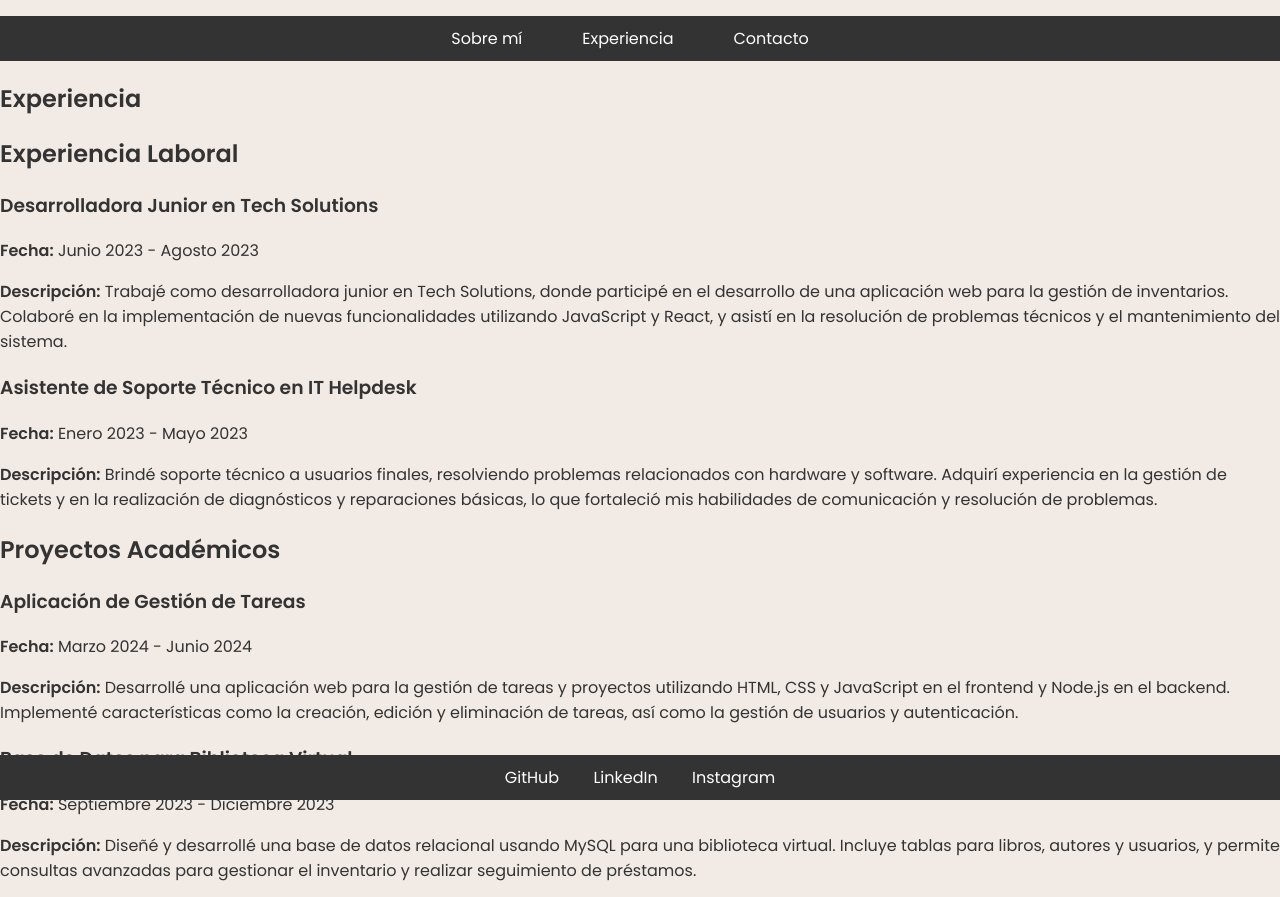
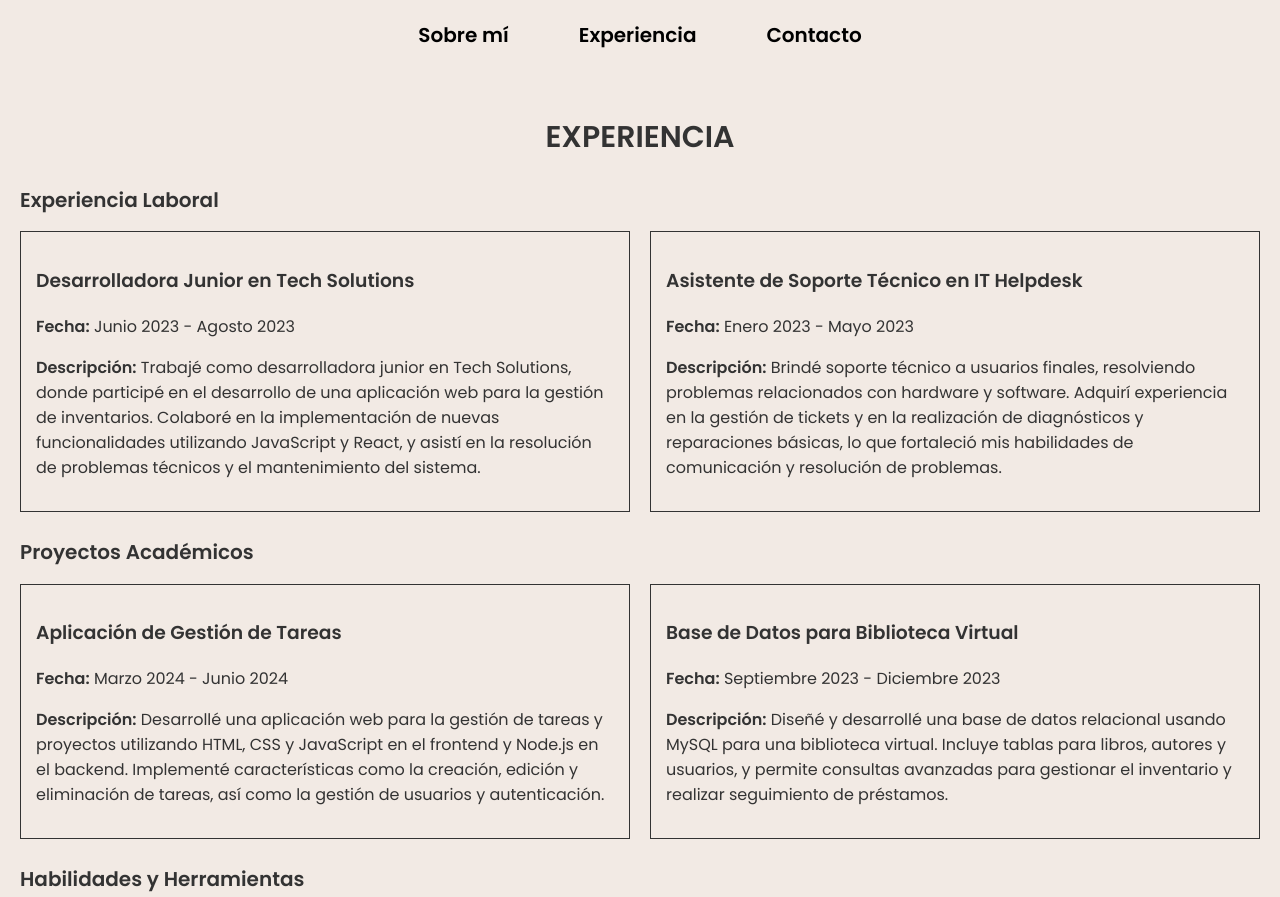
Before and after one commit to TaliaZurbriggen/TP1---Desarrollo-de-Software-2024, a plain HTML site: page Experiencia.html in a window 1280 px wide. Shown: the top 897 px of the page. Drawn offline with Linux system fonts and the light colour scheme.

Commit message:
termine los estilos para la pagina completa

```diff
--- a/Experiencia.html
+++ b/Experiencia.html
@@ -16,35 +16,39 @@
     </nav>
 
     <section>
-        <h1>Experiencia</h1>
+        <h1>EXPERIENCIA</h1>
 
         <h2>Experiencia Laboral</h2>
 
-        <article>
+        <div class="experiencia-container">
+            <article class="experiencia">
                 <h3>Desarrolladora Junior en Tech Solutions</h3>
                 <p><strong>Fecha:</strong> Junio 2023 - Agosto 2023</p>
                 <p><strong>Descripción:</strong> Trabajé como desarrolladora junior en Tech Solutions, donde participé en el desarrollo de una aplicación web para la gestión de inventarios. Colaboré en la implementación de nuevas funcionalidades utilizando JavaScript y React, y asistí en la resolución de problemas técnicos y el mantenimiento del sistema.</p>
             </article>
 
-        <article>
+            <article class="experiencia">
                 <h3>Asistente de Soporte Técnico en IT Helpdesk</h3>
                 <p><strong>Fecha:</strong> Enero 2023 - Mayo 2023</p>
                 <p><strong>Descripción:</strong> Brindé soporte técnico a usuarios finales, resolviendo problemas relacionados con hardware y software. Adquirí experiencia en la gestión de tickets y en la realización de diagnósticos y reparaciones básicas, lo que fortaleció mis habilidades de comunicación y resolución de problemas.</p>
             </article>
+        </div>
 
         <h2>Proyectos Académicos</h2>
 
-        <article>
+        <div class="proyectos-container">
+            <article class="proyectos">
                 <h3>Aplicación de Gestión de Tareas</h3>
                 <p><strong>Fecha:</strong> Marzo 2024 - Junio 2024</p>
                 <p><strong>Descripción:</strong> Desarrollé una aplicación web para la gestión de tareas y proyectos utilizando HTML, CSS y JavaScript en el frontend y Node.js en el backend. Implementé características como la creación, edición y eliminación de tareas, así como la gestión de usuarios y autenticación.</p>
             </article>
 
-        <article>
+            <article class="proyectos">
                 <h3>Base de Datos para Biblioteca Virtual</h3>
                 <p><strong>Fecha:</strong> Septiembre 2023 - Diciembre 2023</p>
                 <p><strong>Descripción:</strong> Diseñé y desarrollé una base de datos relacional usando MySQL para una biblioteca virtual. Incluye tablas para libros, autores y usuarios, y permite consultas avanzadas para gestionar el inventario y realizar seguimiento de préstamos.</p>
             </article>
+        </div>
 
         <h2>Habilidades y Herramientas</h2>
 
--- a/Styles/Contacto.css
+++ b/Styles/Contacto.css
@@ -6,25 +6,110 @@ body {
     color: #333;
 }
 
+nav {
+    padding: 10px;
+}
+
 nav ul {
-    list-style-type: none;
+    display: flex;
+    justify-content: center;
+    list-style: none;
     padding: 0;
-    background-color: #333;
+    margin: 0;
+}
+
+nav ul li {
+    margin: 0 15px;
+}
+
+nav a {
+    color: #000;
+    text-decoration: none;
+    font-weight: bold;
+    font-size: 20px;
+    display: block;
+    padding: 10px 20px;
+}
+
+nav a:hover {
+    background-color: #555;
+    border-radius: 5px;
+}
+
+section{
+    border: solid #333 1px;
+    margin: 20px;
+}
+
+h1{
+    font-size: 30px;
     display: flex;
     justify-content: center;
 }
-
-nav ul li {
-    display: inline;
-    margin-right: 20px;
+section {
+    width: 40%;
+    margin: 0 auto;
+    text-align: center;
+    color: #333;
 }
 
-nav ul li a {
-    text-decoration: none;
-    color: #fff;
+h1 {
+    font-size: 24px;
+}
+
+p {
+    font-size: 10px;
+    color: #666;
+}
+
+form {
+    background-color: #f9f9f9;
+    padding: 15px;
+    border-radius: 8px;
+    box-shadow: 0 0 5px rgba(0, 0, 0, 0.1);
+}
+
+label {
+    display: block;
+    text-align: left;
+    margin: 5px 0 0 0;
+    font-weight: bold;
+    color: #333;
+}
+
+input[type="text"], input[type="email"], textarea {
+    width: 100%;
+    padding: 5px;
+    margin-bottom: 5px;
+    border: 1px solid #ccc;
+    border-radius: 4px;
+}
+
+textarea {
+    resize: none;
+}
+
+button {
+    background-color: #333;
+    color: white;
+    border: none;
     padding: 10px 20px;
-    display: inline-block;
+    border-radius: 4px;
+    cursor: pointer;
+    font-size: 16px;
 }
+
+button:hover {
+    background-color: #555;
+}
+
+p {
+    font-size: 12px;
+    color: #999;
+    text-align: left;
+}
+
+
 footer {
     background-color: #333;
     color: #fff;
--- a/Styles/Experiencia.css
+++ b/Styles/Experiencia.css
@@ -1,38 +1,93 @@
 body {
     font-family: 'Poppins', sans-serif;
-    margin: 0;
+    margin: 0px;
     padding: 0;
     background-color: #f2eae4;
     color: #333;
+    display: flex;
+    flex-direction: column;
+    min-height: 100vh;
+}
+
+section {
+    flex: 1;
+    padding: 20px;
+}
+
+nav {
+    padding: 10px;
+    position: relative;
 }
 
 nav ul {
-    list-style-type: none;
+    display: flex;
+    justify-content: center;
+    list-style: none;
     padding: 0;
-    background-color: #333;
+    margin: 0;
+}
+
+nav ul li {
+    margin: 0 15px;
+    position: relative;
+}
+
+nav a {
+    color: #000;
+    text-decoration: none;
+    font-weight: bold;
+    font-size: 20px;
+    display: block;
+    padding: 10px 20px;
+}
+
+nav a:hover {
+    background-color: #555;
+    border-radius: 5px;
+}
+
+h1{
+    font-size: 30px;
     display: flex;
     justify-content: center;
 }
 
-nav ul li {
-    display: inline;
-    margin-right: 20px;
+h2{
+    font-size: 20px;
+    margin-top: 25px;
 }
 
-nav ul li a {
-    text-decoration: none;
-    color: #fff;
-    padding: 10px 20px;
-    display: inline-block;
+.experiencia-container, .proyectos-container {
+    display: flex;
+    gap: 20px;
+    flex-wrap: wrap;
 }
+
+.experiencia, .proyectos {
+    border: 1px solid #333;
+    padding: 15px;
+    flex: 1;
+    min-width: 45%;
+    box-sizing: border-box;
+}
+
+section ul {
+    list-style: none;
+    border: 1px solid #333;
+    padding: 15px;
+    box-sizing: border-box;
+
+
+}
+
+
 footer {
     background-color: #333;
     color: #fff;
     text-align: center;
     padding: 10px 0;
-    position: absolute;
     width: 100%;
-    bottom: 0;
+    margin: 0;
 }
 
 .social-links {
--- a/Styles/SobreMi.css
+++ b/Styles/SobreMi.css
@@ -8,10 +8,13 @@ body {
 
 h1{
     font-size: 30px;
+
+
 }
 
 h2{
     font-size: 20px;
+
 }
 nav {
     padding: 10px;
@@ -47,7 +50,7 @@ nav a:hover {
 section {
     padding: 30px;
     max-width: 1200px;
-    margin: 20px auto;
+    margin: 0 auto;
     border: solid #333 1px;
 }
 
@@ -55,7 +58,7 @@ article {
     display: flex;
     align-items: flex-start;
     justify-content: space-between;
-    font-size: 12px;
+    font-size: 15px;
 }
 
 .text {
@@ -67,7 +70,7 @@ article {
     max-width: 200px;
     border-radius: 10px;
     margin-left: 30px;
-    margin-top: 10px;
+    margin-top: 30px;
 
 }
 
```
Also changed, not shown: Contacto.html (+4 -0 lines). Lines whose indentation alone changed are shown as unchanged.
